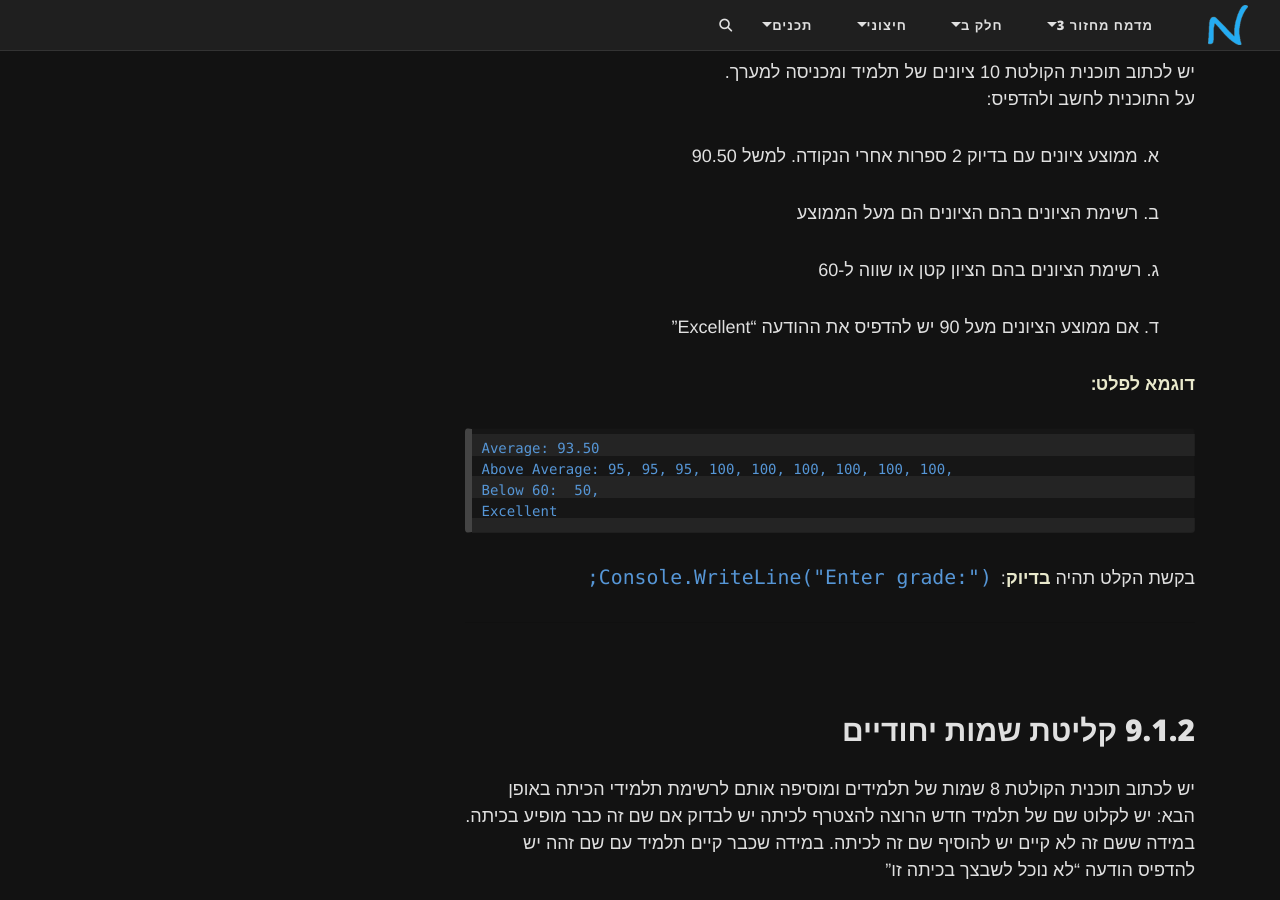
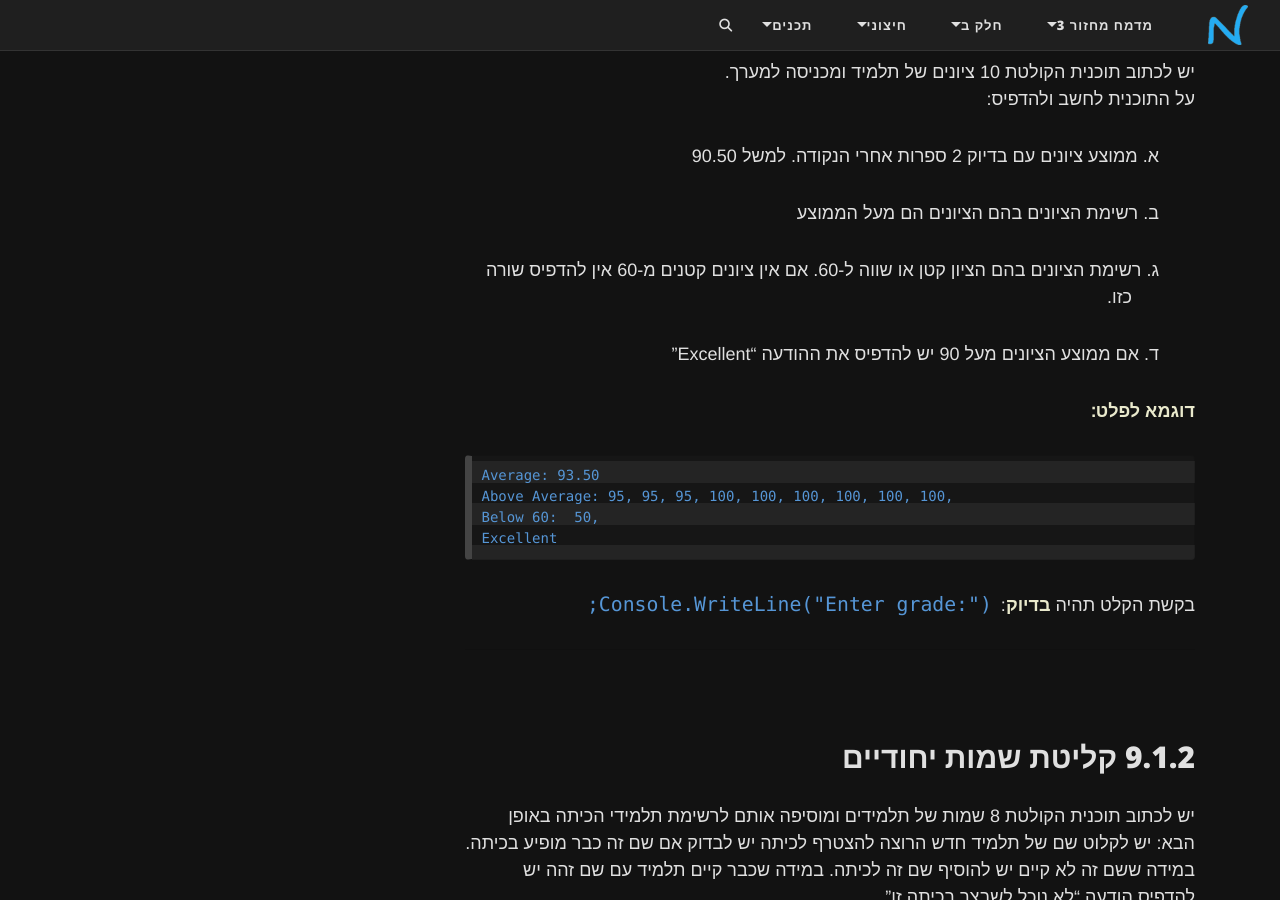
Before and after one commit to 3strategy/BeautifulYesodot, a Jekyll site: the page built from cs2/Chapter9Ex9.1.md, in a window 1280 px wide and 900 px high, scrolled down 486 px. Built offline with Jekyll 4.4.1, drawn with Linux system fonts in a browser that asks for light colours; comment, search, counter and statistics services are not loaded.

Commit message:
update 9.1

```diff
--- a/cs2/Chapter9Ex9.1.md
+++ b/cs2/Chapter9Ex9.1.md
@@ -20,7 +20,7 @@ lang: he
 ב. רשימת הציונים בהם הציונים הם מעל הממוצע
 
 {: .subq}
-ג. רשימת הציונים בהם הציון קטן או שווה ל-60
+ג. רשימת הציונים בהם הציון קטן או שווה ל-60. אם אין ציונים קטנים מ-60 אין להדפיס שורה כזו.
 
 {: .subq}
 ד. אם ממוצע הציונים מעל 90 יש להדפיס את ההודעה "Excellent"
```
